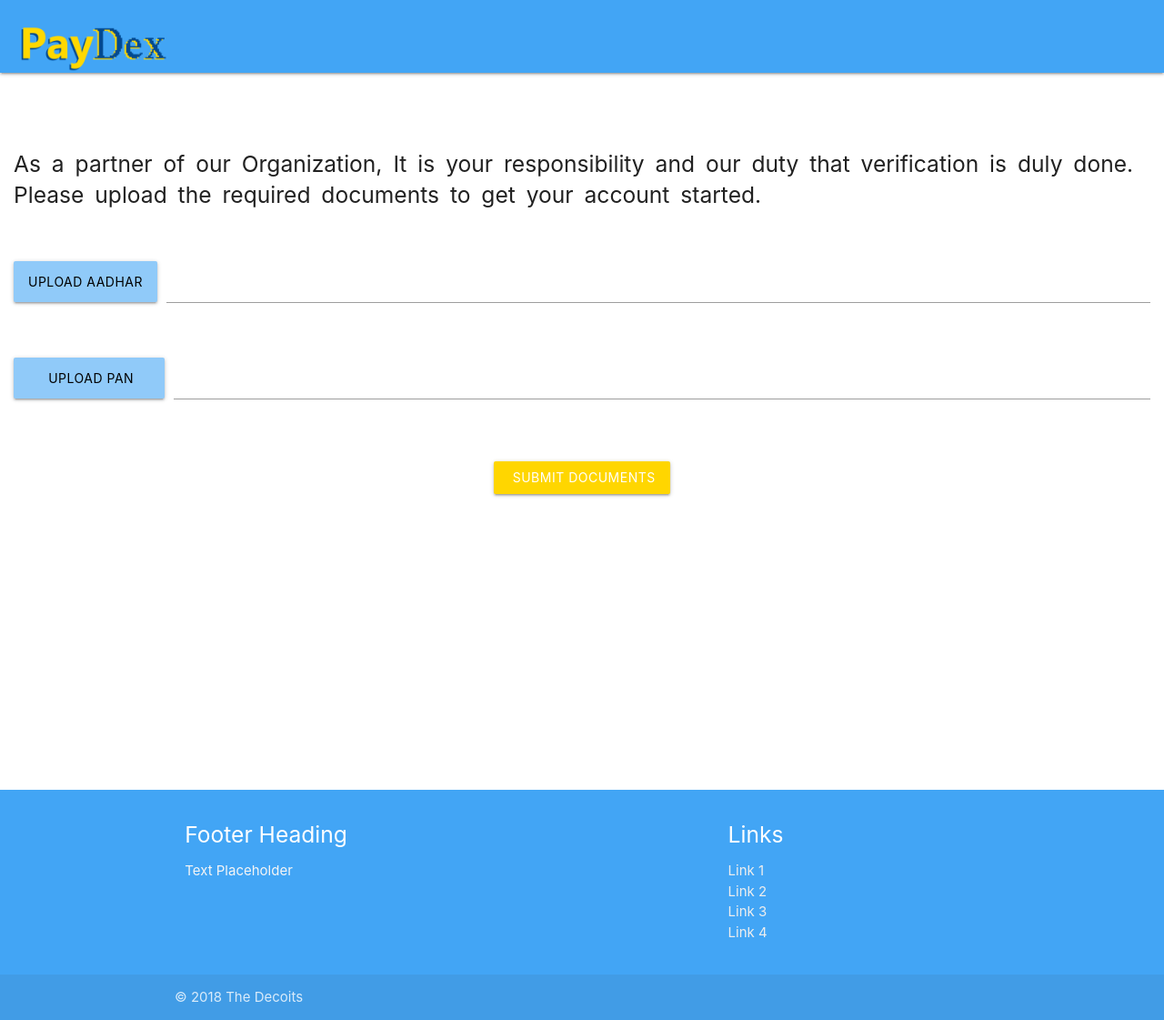
After one commit to Manishsaini698/wallet, a Python web app: template wallet/templates/docs.jinja2 in a window 1280 px wide. The commit adds this page. Shown: the whole page at 91% size. Run offline with Jinja, Linux system fonts and the light colour scheme; the template is opened without the code that fills it, so the values that code supplies are empty; some libraries are stand-ins or nearby versions.

Commit message:
first marjor change

```diff
--- a/wallet/static/css/style.css
+++ b/wallet/static/css/style.css
@@ -7,9 +7,19 @@
 {
     margin-left:5%;color: #333
 }
+#balance-text{
+    position:absolute;
+}
 .colorgrey
 {
     color: rgb(117, 115, 115);
+}
+#docs
+{
+    height: 90vh;
+}
+#success{
+    height:75vh;
 }
 .function-container
 {
@@ -21,7 +31,7 @@
 }
 .left
 {
-    padding-left:25px
+    padding-left:10px;
 }
 #otp-container
 {
@@ -62,7 +72,7 @@
     font-size: 1.2rem;
     position: relative;
     right: 10px;
-    color: rgb(110, 108, 108);
+    color: rgba(110, 108, 108, 0.651);
 }
 #merchant-recharge
 {
@@ -185,6 +195,9 @@ blockquote::before{
 {
     background: #fcfafa
 }
+#map-container{
+    width: 60vw;
+}
 #features i{
     color: rgb(67, 154, 253);
 }
@@ -233,8 +246,35 @@ blockquote::before{
     font-size: 3rem;
     color: rgb(88, 86, 86);
 }
+#history li{
+    border-bottom: 1px solid #eaeaea
+}
+.date
+{
+    margin-left: 20vw;
+}
+#partner-list li
+{
+    margin: 10px
+}
+.add
+{
+    margin-left: 20vw;
+    color: rgb(62, 235, 62)
+}
+.subtract
+{
+    margin-left: 20vw;
+    color: red;
+}
+#history{
+    padding: 0;
+}
   @media(max-width:700px)
 {
+    .collapsible-body{
+        padding: 12px;
+    }
     .left{
         padding: 0;
     }
@@ -298,4 +338,30 @@ blockquote::before{
     {
         display: none;
     }
+    .right{
+        color: rgba(110, 108, 108, 0.767);
+        margin-top: 15px
+    }
+    #map-container{
+        width: 100%
+    }
+    .date
+{
+    margin-left: 5vw;
 }
+.add
+{
+    margin-left: 5vw;
+    color: rgb(62, 235, 62)
+}
+.subtract
+{
+    margin-left: 5vw;
+    color: red;
+}
+
+.history-items
+{
+    margin: 10px;
+}
+}
--- /dev/null
+++ b/wallet/templates/docs.jinja2
@@ -0,0 +1,94 @@
+<!DOCTYPE html>
+<html>
+
+<head>
+    <meta charset="utf-8" />
+    <meta http-equiv="X-UA-Compatible" content="IE=edge">
+    <title>Project Name</title>
+    <meta name="viewport" content="width=device-width, initial-scale=1">
+    <link rel="stylesheet" type="text/css" media="screen" href="css/materialize.css" />
+    <link rel="stylesheet" href="css/style.css">
+    <link href="https://fonts.googleapis.com/icon?family=Material+Icons" rel="stylesheet">
+    <link rel="stylesheet" href="https://use.fontawesome.com/releases/v5.4.1/css/all.css" integrity="sha384-5sAR7xN1Nv6T6+dT2mhtzEpVJvfS3NScPQTrOxhwjIuvcA67KV2R5Jz6kr4abQsz"
+        crossorigin="anonymous">
+</head>
+
+<body>
+    <div class="navbar-fixed">
+        <nav class="nav-extended">
+            <div style="height:80px" class="nav-wrapper">
+                <div class="">
+                    <div class="">
+                        <img src="img/Paydex.png" alt="" id="logo">
+
+                    </div>
+                </div>
+            </div>
+        </nav>
+    </div><br><br><br>
+        <div id="docs">
+            <h5 style="padding:15px; line-height: 1.4;word-spacing: 5px">As a partner of our Organization, It is your responsibility and our duty that verification is duly done. <br>Please upload the required documents to get your account started.</h5>
+            <div style="padding:15px;">
+                <form action="" method="POST">
+                    <div class="file-field input-field">
+                        <div class="btn blue lighten-3">
+                            <span class="black-text">Upload aadhar</span>
+                            <input type="file" required>
+                        </div>
+                        <div class="file-path-wrapper">
+                            <input class="file-path validate" type="text">
+                        </div>
+                    </div><br>
+                    <div class="file-field input-field">
+                        <div class="btn blue lighten-3">
+                            <span class="black-text">&nbsp;&nbsp;&nbsp;&nbsp;&nbsp;Upload PAN&nbsp;&nbsp;&nbsp;&nbsp;</span>
+                            <input type="file" required>
+                        </div>
+                        <div class="file-path-wrapper">
+                            <input class="file-path validate" type="text">
+                        </div>
+                    </div><br><br>
+                    <center> <button class="waves-effect waves-light btn">
+                            &nbsp;Submit Documents</a></center><br>
+                </form><br>
+            </div>
+
+        </div>
+    <footer class="page-footer">
+        <div class="container">
+            <div class="row">
+                <div class="col l6 s12">
+                    <h5 class="white-text">Footer Heading</h5>
+                    <p class="grey-text text-lighten-4">Text Placeholder</p>
+                </div>
+                <div class="col l4 offset-l2 s12">
+                    <h5 class="white-text">Links</h5>
+                    <ul>
+                        <li><a class="grey-text text-lighten-3" href="#!">Link 1</a></li>
+                        <li><a class="grey-text text-lighten-3" href="#!">Link 2</a></li>
+                        <li><a class="grey-text text-lighten-3" href="#!">Link 3</a></li>
+                        <li><a class="grey-text text-lighten-3" href="#!">Link 4</a></li>
+                    </ul>
+                </div>
+            </div>
+        </div>
+        <div class="footer-copyright">
+            <div class="container">
+                © 2018 The Decoits
+                <!-- <a class="grey-text text-lighten-4 right" href="#!">More Links</a> -->
+            </div>
+        </div>
+    </footer>
+
+
+    <script src="./js/bin/materialize.js"></script>
+    <script>
+        M.AutoInit();
+        var elem = document.querySelector('.collapsible.expandable');
+        var instance = M.Collapsible.init(elem, {
+            accordion: false
+        });
+    </script>
+</body>
+
+</html>
--- a/wallet/templates/index.jinja2
+++ b/wallet/templates/index.jinja2
@@ -146,9 +146,8 @@
         <div class="container">
             <div class="row">
                 <div class="col l6 s12">
-                    <h5 class="white-text">About our Team</h5>
+                    <h5 class="white-text">About PayDex</h5>
                     <p class="grey-text text-lighten-4">blah blah blah</p>
-                    <a style="color: #333;border: 2px solid #333;padding: 5px;cursor: pointer">Read more</a>
                 </div>
                 <div class="col l4 offset-l2 s12">
                     <h5 class="white-text">Other info</h5>
@@ -157,6 +156,7 @@
                         <li><a class="grey-text text-lighten-3" href="#!">Customer's Benifit</a></li>
                         <li><a class="grey-text text-lighten-3" href="#!">Know about our team</a></li>
                         <li><a class="grey-text text-lighten-3" href="#!">FAQ</a></li>
+                        <li><a class="grey-text text-lighten-3" href="#!">Contact us</a></li>
                     </ul>
                 </div>
             </div>
```
Also changed, not shown: wallet/templates/login.jinja2 (+16 -15 lines), wallet/templates/success.jinja2 (added, +70 -0 lines), wallet/templates/user.jinja2 (+42 -20 lines), wallet/static/img/1.jpg (renamed from wallet/static/images/1.jpg), wallet/static/img/2.jpg (renamed from wallet/static/images/2.jpg), wallet/static/img/3.jpg (renamed from wallet/static/images/3.jpg), wallet/static/img/Paydex.png (renamed from wallet/static/images/Paydex.png), wallet/static/img/The decoits.png (renamed from wallet/static/images/The decoits.png), wallet/static/img/bg1.jpg (renamed from wallet/static/images/bg1.jpg), wallet/static/img/logo.png (renamed from wallet/static/images/logo.png), wallet/static/img/other.png (renamed from wallet/static/images/other.png).
